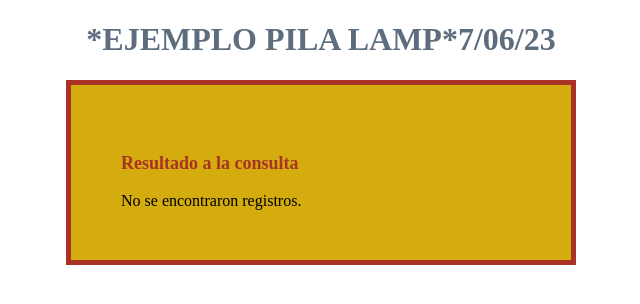
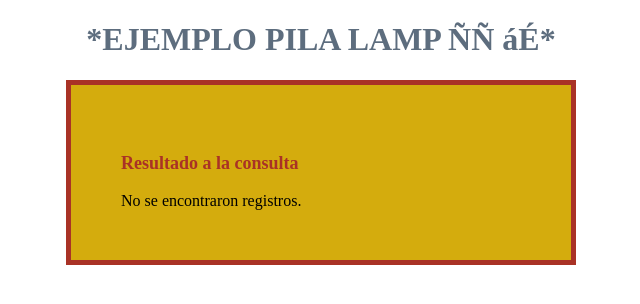
Before and after one commit to VicenteMonfort/WebinarSemi, a PHP site: page / in a window 1280 px wide. Shown: the top 304 px of the page, without its empty margins (319-959 px from the left). Run offline with PHP 8.4, Linux system fonts and the light colour scheme; data that the repository does not hold is empty.

Commit message:
introduciento ñ y tildes

```diff
--- a/index.php
+++ b/index.php
@@ -5,7 +5,7 @@
     <link rel="stylesheet" type="text/css" href="styles.css">
 </head>
 <body>
-    <h1>*EJEMPLO PILA LAMP*7/06/23</h1>
+    <h1>*EJEMPLO PILA LAMP ÑÑ áÉ*</h1>
     <div class="container">
         <h2>Resultado a la consulta</h2>
         <?php include 'main.php'; ?>
```
